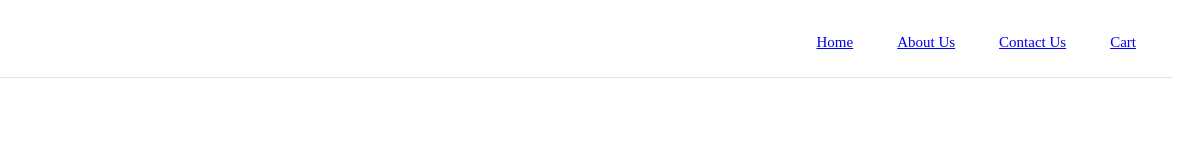
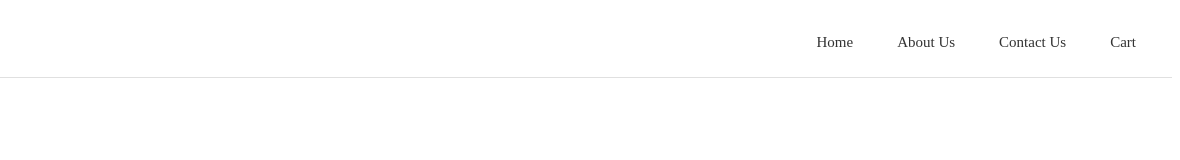
Before and after one commit to Ishansinghtomar/NamReact, a React app in the folder Episode 07/: page /about in a window 1280 px wide. Shown: the full height of the page, 100-1280 px from the left. Built offline with nearby package versions, Linux system fonts and the light colour scheme.

Commit message:
episode 07  router dom

```diff
--- a/Episode 07/index2.css
+++ b/Episode 07/index2.css
@@ -257,3 +257,9 @@
     text-align: center;
   }
 }
+
+
+li a {
+  text-decoration: none;
+  color: inherit;
+}
```
